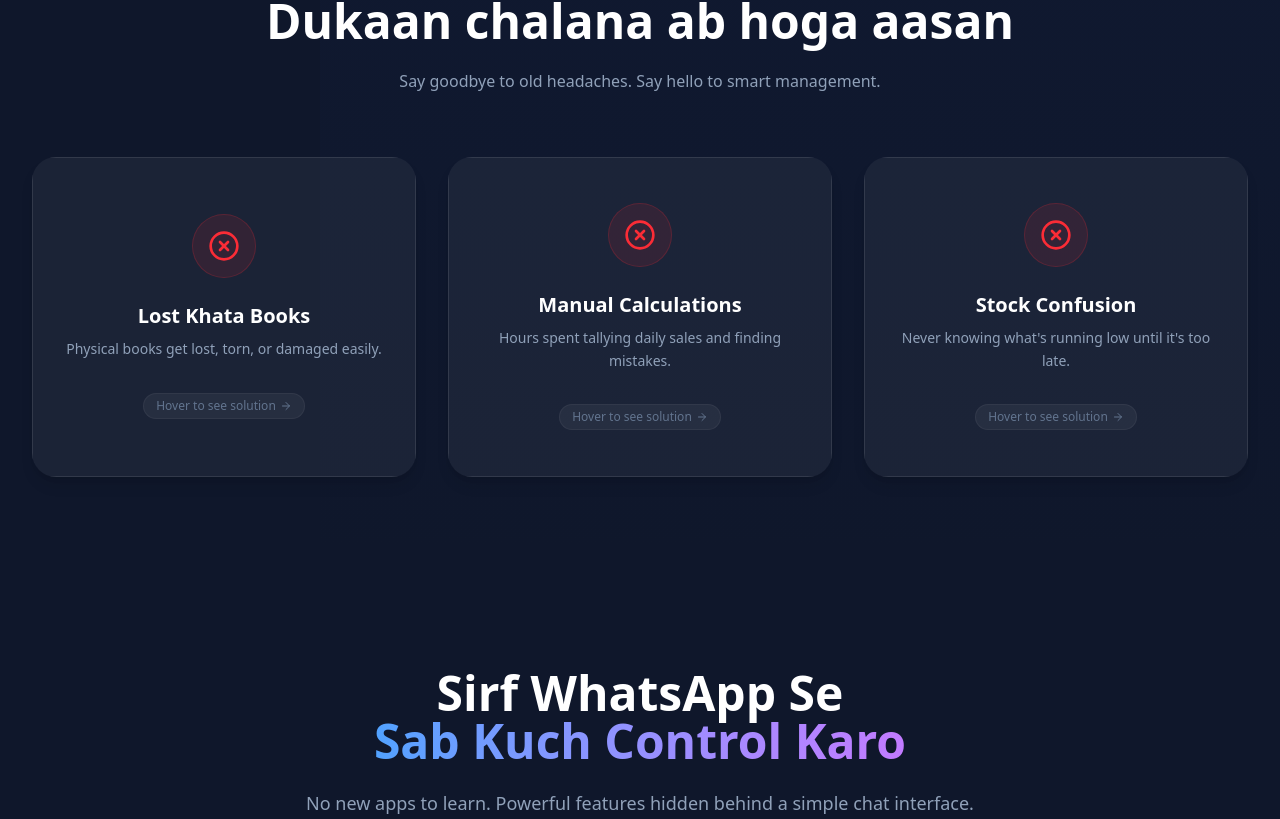
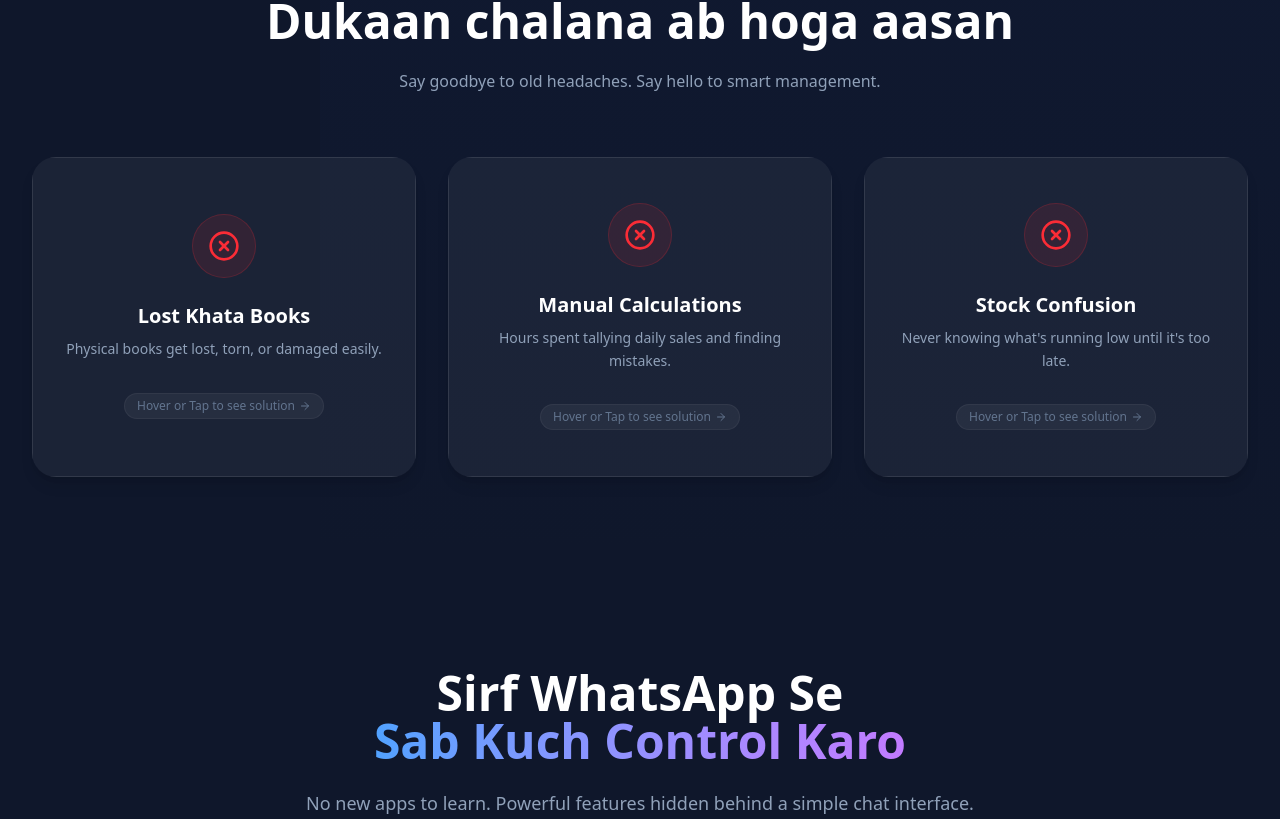
Before and after one commit to dukaansaathiteam/dukaan-saathi-website, a Next.js app: page / in a window 1280 px wide. Shown: the part 1301-2120 px from the top of the page. Built offline with nearby package versions, Linux system fonts and the light colour scheme.

Commit message:
Fixed hovering to tap on smartphone

```diff
--- a/src/components/home/ProblemSolution.tsx
+++ b/src/components/home/ProblemSolution.tsx
@@ -1,9 +1,10 @@
 "use client";
 
-import React from "react";
+import React, { useState } from "react";
 import { Container } from "@/components/ui/Container";
 import { XCircle, CheckCircle, ArrowRight } from "lucide-react";
 import { motion } from "framer-motion";
+import { cn } from "@/lib/utils";
 
 const problems = [
     {
@@ -26,6 +27,59 @@
     },
 ];
 
+function ProblemCard({ item, index }: { item: typeof problems[0]; index: number }) {
+    const [isFlipped, setIsFlipped] = useState(false);
+
+    return (
+        <motion.div
+            initial={{ opacity: 0, y: 30 }}
+            whileInView={{ opacity: 1, y: 0 }}
+            transition={{ delay: index * 0.2 }}
+            className="relative h-[320px] rounded-3xl overflow-hidden cursor-pointer shadow-lg dark:shadow-none"
+            onMouseEnter={() => setIsFlipped(true)}
+            onMouseLeave={() => setIsFlipped(false)}
+            onClick={() => setIsFlipped(!isFlipped)}
+        >
+            {/* Problem State */}
+            <div
+                className={cn(
+                    "absolute inset-0 bg-white/5 border border-white/10 p-8 flex flex-col items-center justify-center text-center transition-all duration-500",
+                    isFlipped ? "opacity-0 scale-95" : "opacity-100 scale-100"
+                )}
+            >
+                <div className="w-16 h-16 bg-red-500/10 rounded-full flex items-center justify-center mb-6 text-red-500 border border-red-500/20">
+                    <XCircle size={32} />
+                </div>
+                <h3 className="text-xl font-bold text-white mb-2">{item.problem}</h3>
+                <p className="text-slate-400 text-sm leading-relaxed">{item.problemDesc}</p>
+
+                <div className="mt-8 flex items-center text-slate-500 text-xs font-medium bg-white/5 px-3 py-1 rounded-full border border-white/5">
+                    Hover or Tap to see solution <ArrowRight size={12} className="ml-1" />
+                </div>
+            </div>
+
+            {/* Solution State */}
+            <div
+                className={cn(
+                    "absolute inset-0 bg-gradient-to-br from-[#0f172a] to-[#1e293b] border border-[var(--color-secondary)]/30 p-8 flex flex-col items-center justify-center text-center transition-all duration-500 ease-out",
+                    isFlipped ? "opacity-100 scale-100" : "opacity-0 scale-105"
+                )}
+            >
+                {/* Glowing background effect */}
+                <div className="absolute inset-0 bg-[var(--color-secondary)]/5 blur-xl animate-pulse-slow" />
+
+                <div className="relative z-10">
+                    <div className="w-16 h-16 bg-green-500/10 rounded-full flex items-center justify-center mb-6 text-green-500 border border-green-500/20 shadow-[0_0_15px_rgba(34,197,94,0.3)]">
+                        <CheckCircle size={32} />
+                    </div>
+                    <h3 className="text-xl font-bold text-white mb-2">{item.solution}</h3>
+                    <p className="text-blue-100/80 text-sm leading-relaxed">{item.solutionDesc}</p>
+                </div>
+            </div>
+        </motion.div>
+    );
+}
+
 export function ProblemSolution() {
     return (
         <section className="py-24 bg-slate-900 overflow-hidden relative transition-colors duration-300">
@@ -44,40 +98,7 @@
 
                 <div className="grid md:grid-cols-3 gap-8">
                     {problems.map((item, i) => (
-                        <motion.div
-                            key={i}
-                            initial={{ opacity: 0, y: 30 }}
-                            whileInView={{ opacity: 1, y: 0 }}
-                            transition={{ delay: i * 0.2 }}
-                            className="group relative h-[320px] rounded-3xl overflow-hidden cursor-default shadow-lg dark:shadow-none"
-                        >
-                            {/* Problem State (Visible by default) */}
-                            <div className="absolute inset-0 bg-white/5 border border-white/10 p-8 flex flex-col items-center justify-center text-center transition-all duration-500 group-hover:opacity-0 group-hover:scale-95">
-                                <div className="w-16 h-16 bg-red-500/10 rounded-full flex items-center justify-center mb-6 text-red-500 border border-red-500/20">
-                                    <XCircle size={32} />
-                                </div>
-                                <h3 className="text-xl font-bold text-white mb-2">{item.problem}</h3>
-                                <p className="text-slate-400 text-sm leading-relaxed">{item.problemDesc}</p>
-
-                                <div className="mt-8 flex items-center text-slate-500 text-xs font-medium bg-white/5 px-3 py-1 rounded-full border border-white/5">
-                                    Hover to see solution <ArrowRight size={12} className="ml-1" />
-                                </div>
-                            </div>
-
-                            {/* Solution State (Revealed on hover) */}
-                            <div className="absolute inset-0 bg-gradient-to-br from-[#0f172a] to-[#1e293b] border border-[var(--color-secondary)]/30 p-8 flex flex-col items-center justify-center text-center opacity-0 scale-105 group-hover:opacity-100 group-hover:scale-100 transition-all duration-500 ease-out">
-                                {/* Glowing background effect */}
-                                <div className="absolute inset-0 bg-[var(--color-secondary)]/5 blur-xl group-hover:animate-pulse-slow" />
-
-                                <div className="relative z-10">
-                                    <div className="w-16 h-16 bg-green-500/10 rounded-full flex items-center justify-center mb-6 text-green-500 border border-green-500/20 shadow-[0_0_15px_rgba(34,197,94,0.3)]">
-                                        <CheckCircle size={32} />
-                                    </div>
-                                    <h3 className="text-xl font-bold text-white mb-2">{item.solution}</h3>
-                                    <p className="text-blue-100/80 text-sm leading-relaxed">{item.solutionDesc}</p>
-                                </div>
-                            </div>
-                        </motion.div>
+                        <ProblemCard key={i} item={item} index={i} />
                     ))}
                 </div>
             </Container>
```
